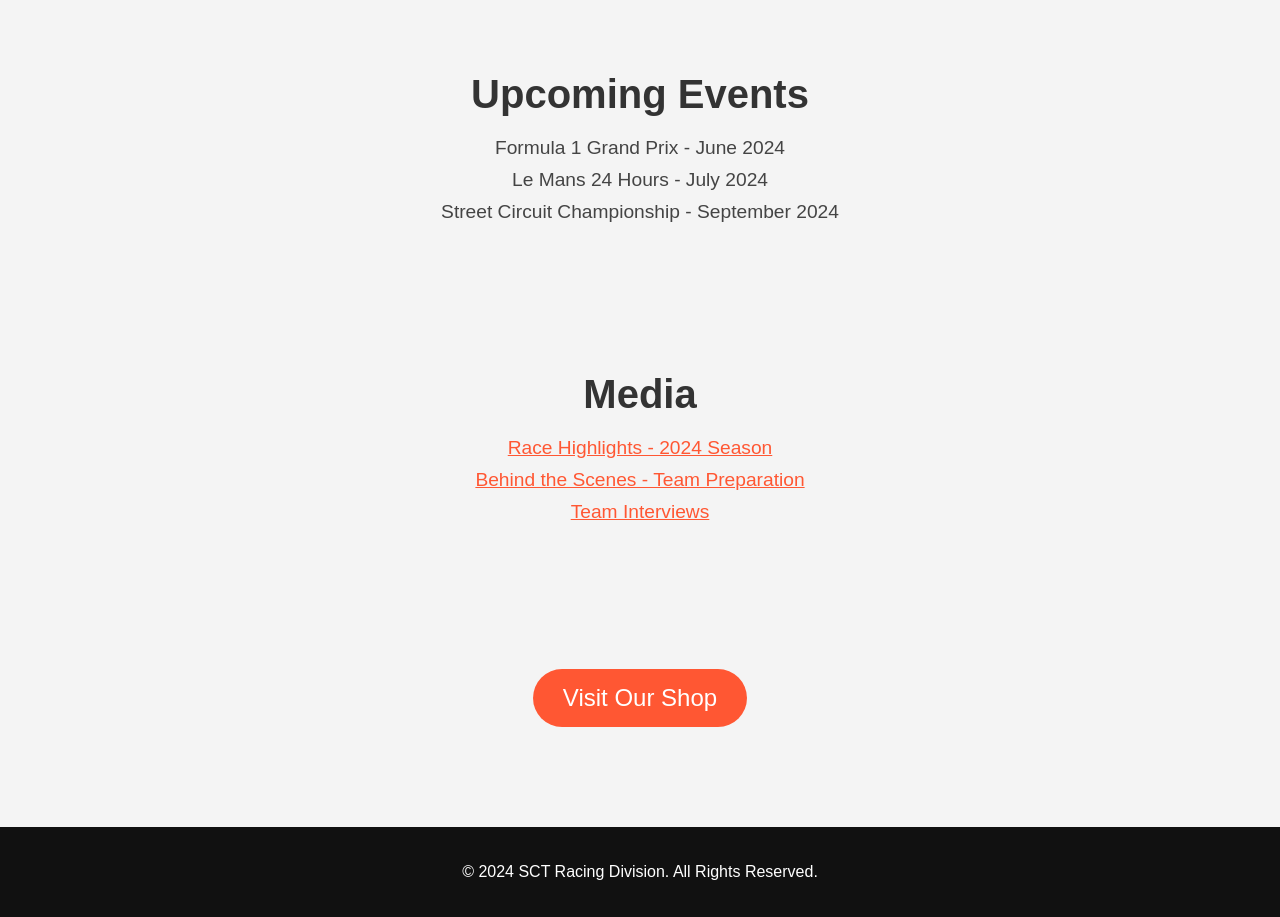
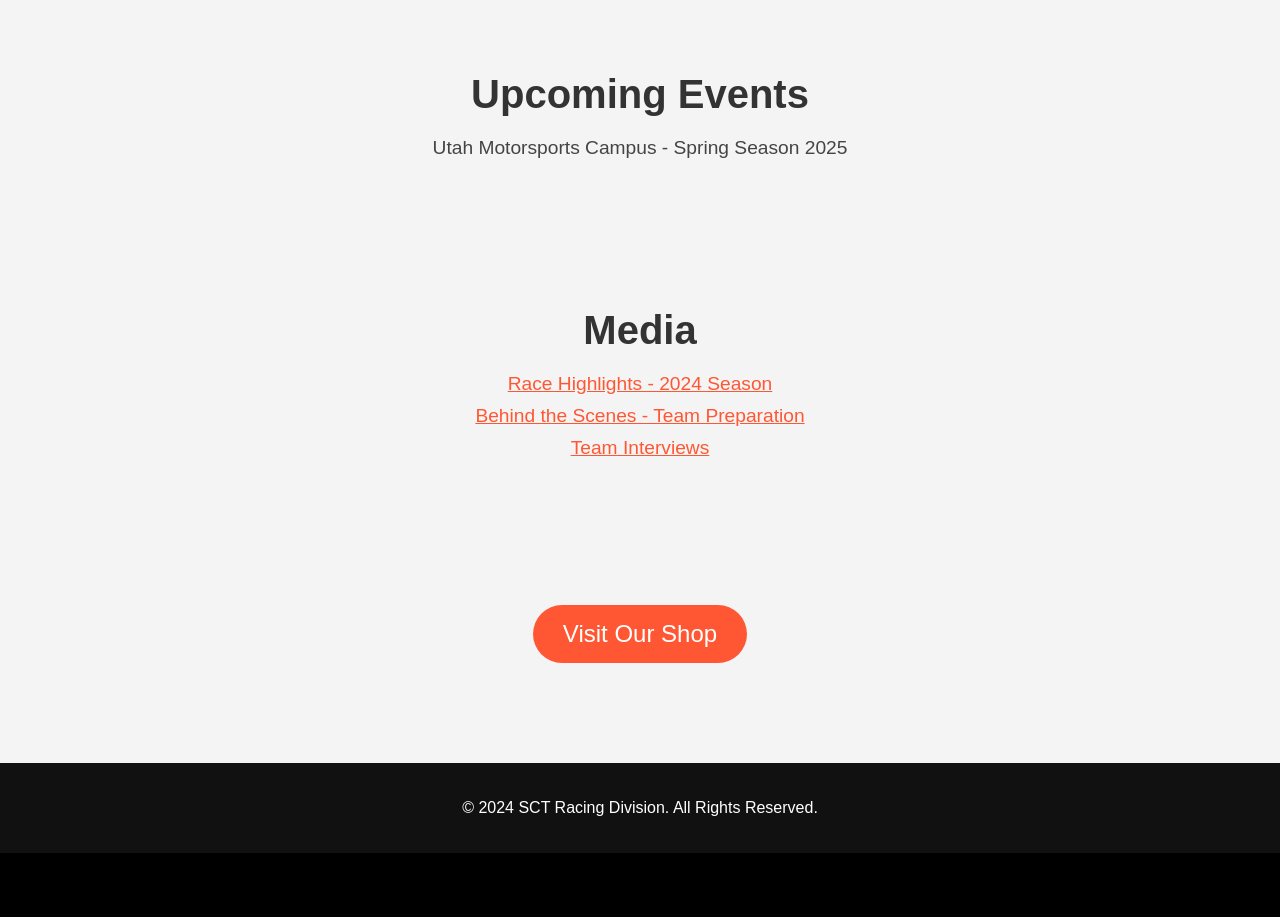
Before and after one commit to EtchDraws/SCT, a plain HTML site: page index.html in a window 1280 px wide. Shown: the part 1600-2517 px from the top of the page. After the commit the page ends 2453 px from the top, so only its background shows below. Drawn offline with Linux system fonts and the light colour scheme.

Commit message:
Update index.html

```diff
--- a/index.html
+++ b/index.html
@@ -140,9 +140,8 @@
         <section class="section">
             <h2>Upcoming Events</h2>
             <ul class="events">
-                <li>Formula 1 Grand Prix - June 2024</li>
-                <li>Le Mans 24 Hours - July 2024</li>
-                <li>Street Circuit Championship - September 2024</li>
+
+                <li>Utah Motorsports Campus - Spring Season 2025</li>
                 <!-- Add more events here -->
             </ul>
         </section>
```
